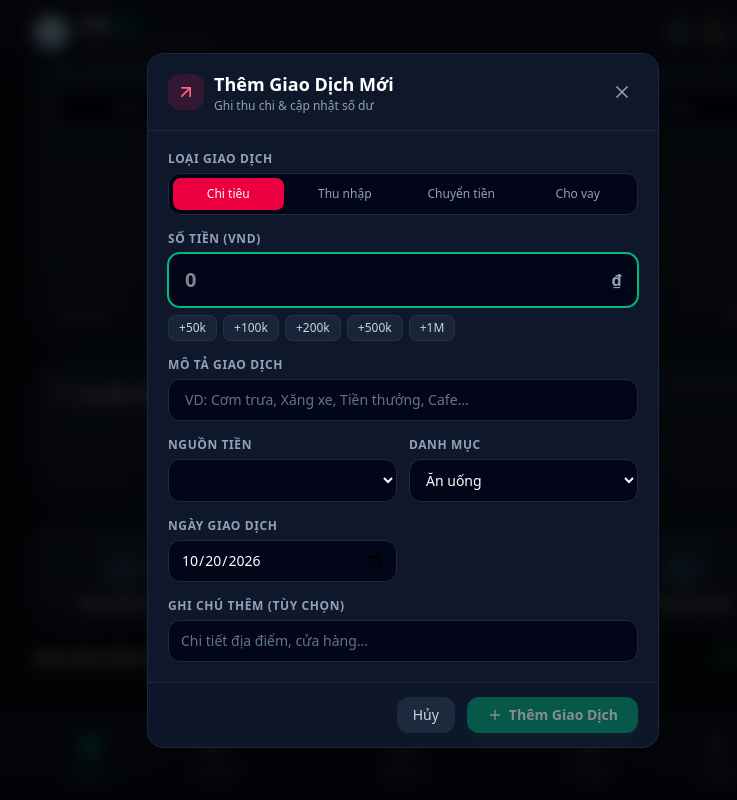
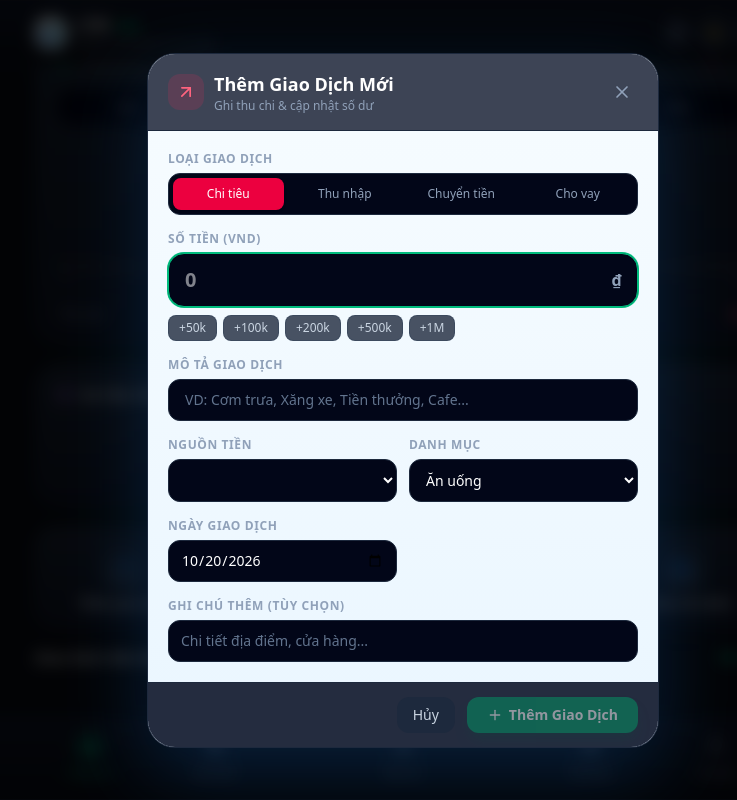
Before and after one commit to tranlocbtr99/Ltmsav, a React (Vite) app: page / in a window 1280 px wide. Both pictures are taken after a click on the button "Thêm giao dịch". Shown: the part 319-1119 px from the top of the page, without its empty margins (237-974 px from the left). Built offline with nearby package versions, Linux system fonts and the light colour scheme; what @capacitor/core would draw is missing.

Commit message:
style: restyle transaction entry with light-blue liquid glass and reference selection pills

```diff
--- a/src/components/AddTransactionModal.tsx
+++ b/src/components/AddTransactionModal.tsx
@@ -92,7 +92,7 @@ export const AddTransactionModal: React.FC<AddTransactionModalProps> = ({
 
   return (
     <div className="fixed inset-0 z-50 flex items-center justify-center p-4 bg-black/60 dark:bg-black/75 backdrop-blur-sm animate-in fade-in duration-200 animate-fade-in">
-      <div className="w-full max-w-lg bg-white dark:bg-slate-900 border border-slate-200 dark:border-slate-800 rounded-2xl shadow-2xl overflow-hidden flex flex-col max-h-[88dvh] animate-pop-in">
+      <div className="w-full max-w-lg bg-gradient-to-b from-[#f7fcff] to-[#eaf6ff] dark:bg-slate-900 border border-white/90 dark:border-slate-800 rounded-[28px] shadow-[0_25px_80px_rgba(24,112,209,.25)] overflow-hidden flex flex-col max-h-[92dvh] animate-pop-in">
 
         {submitError && <p role="alert" className="p-4 text-rose-700 dark:text-rose-300">{submitError}</p>}
         {/* Header */}
@@ -127,7 +127,7 @@ export const AddTransactionModal: React.FC<AddTransactionModalProps> = ({
             <label className="text-xs font-semibold uppercase tracking-wider text-slate-500 dark:text-slate-400 mb-1.5 block">
               {t('transactionType')}
             </label>
-            <div className="grid grid-cols-4 gap-1.5 p-1 bg-slate-50 dark:bg-slate-950 rounded-xl border border-slate-200 dark:border-slate-800">
+            <div className="grid grid-cols-4 gap-1.5 p-1 bg-[#eaf3fb] dark:bg-slate-950 rounded-xl border border-slate-200 dark:border-slate-800">
               <button
                 type="button"
                 onClick={() => handleTypeChange('expense')}
@@ -186,7 +186,7 @@ export const AddTransactionModal: React.FC<AddTransactionModalProps> = ({
                 value={numAmount ? numAmount.toLocaleString('vi-VN') : ''}
                 onChange={e => setAmount(e.target.value.replace(/\D/g, ''))}
                 placeholder="0"
-                className="w-full pl-4 pr-12 py-3 bg-slate-50 dark:bg-slate-950 border border-slate-200 dark:border-slate-800 rounded-xl text-xl font-bold text-slate-900 dark:text-white tabular-nums focus:outline-none focus:border-emerald-500 focus:ring-1 focus:ring-emerald-500 transition"
+                className="w-full pl-4 pr-12 py-3 bg-slate-50 dark:bg-slate-950 border border-slate-200 dark:border-slate-800 rounded-2xl text-xl font-bold text-slate-900 dark:text-white tabular-nums focus:outline-none focus:border-emerald-500 focus:ring-1 focus:ring-emerald-500 transition"
                 required
                 autoFocus
               />
```
